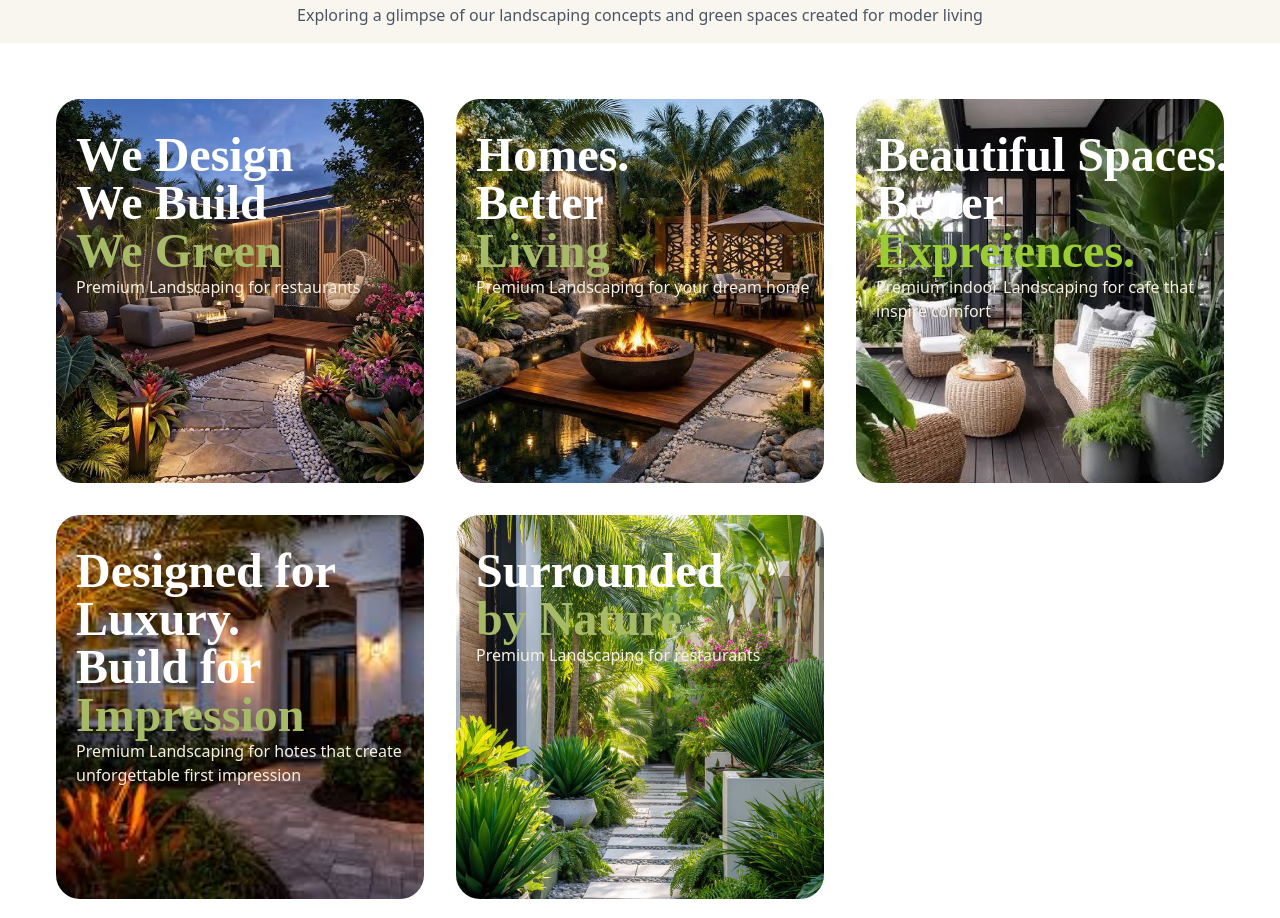
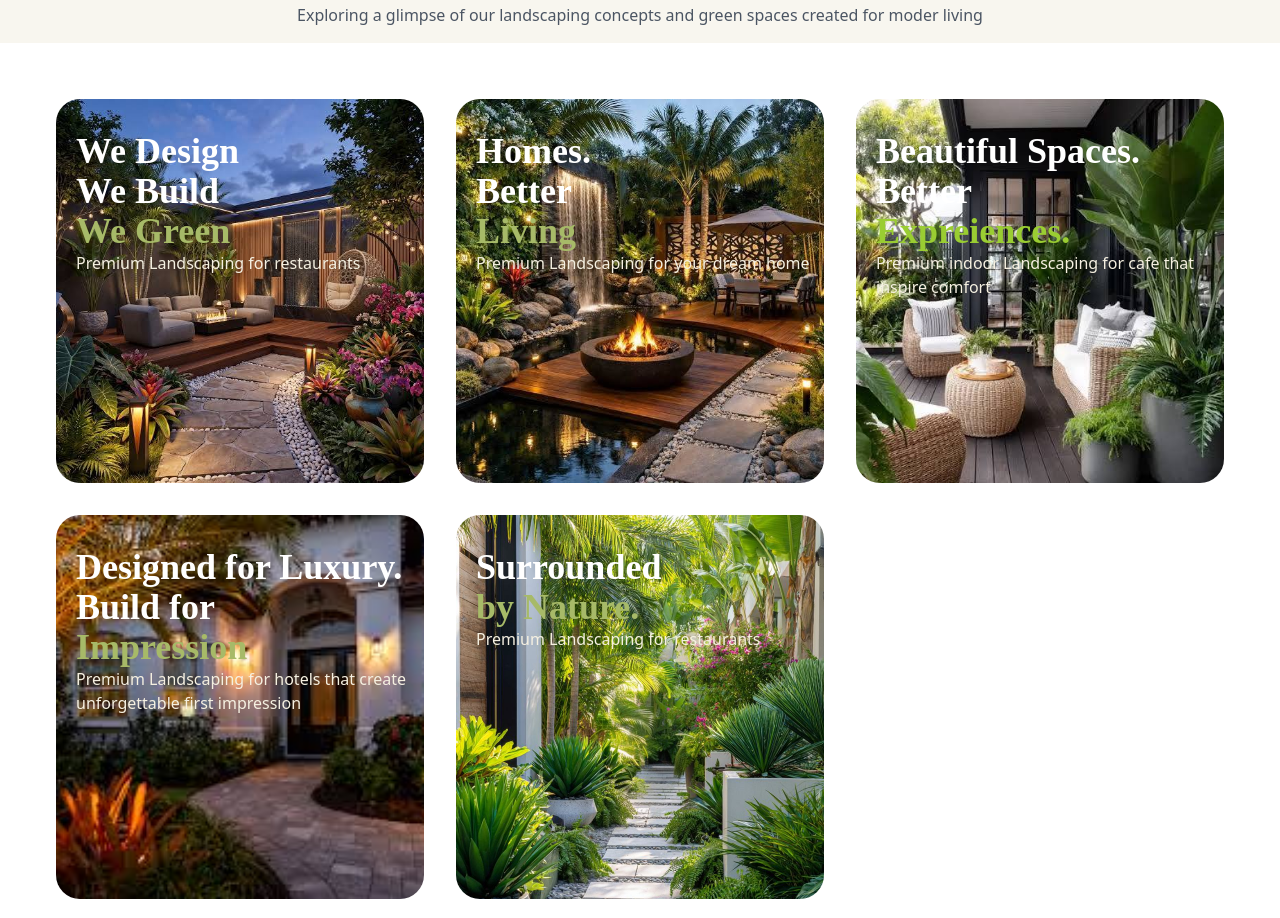
Before and after one commit to Keerthika546/greenden, a plain HTML site: page about.html in a window 1280 px wide. Shown: the part 1349-2267 px from the top of the page. Drawn offline with nearby package versions, Linux system fonts and the light colour scheme.

Commit message:
updated about page

```diff
--- a/about.html
+++ b/about.html
@@ -145,10 +145,10 @@
                 <div class="relative p-4">
                     <img src="./images/a1.jpg" class="w-full h-64 md:h-96 object-cover rounded-3xl">
                     <div class="absolute top-12 left-5 text-white ml-4">
-                        <h1 style="font-family: 'EB Garamond', serif; font-size: 48px;"
-                            class="text-xl md:text-5xl font-bold text-white leading-tight">We Design <br>We Build</h1>
-                        <h1 style="font-family: 'EB Garamond', serif; font-size: 48px; color: #a7ba68;"
-                            class="font-bold text-4xl md:text-6xl">We Green</h1>
+                        <h1 style="font-family: 'EB Garamond', serif;"
+                            class="font-['EB_Garamond'] text-2xl md:text-4xl font-bold text-white leading-tight">We Design <br>We Build</h1>
+                        <h1 style="font-family: 'EB Garamond', serif; color: #a7ba68;"
+                            class="font-['EB_Garamond'] font-bold text-2xl md:text-4xl">We Green</h1>
                         <p style="color: #F5F0E1;">Premium Landscaping for restaurants</p>
                     </div>
                 </div>
@@ -156,10 +156,10 @@
                     <div class="relative p-4">
                         <img src="./images/a2.jpg" class="w-full h-64 md:h-96 object-cover rounded-3xl">
                         <div class="absolute top-12 left-5 text-white ml-4">
-                            <h1 style="font-family: 'EB Garamond', serif; font-size: 48px;"
-                                class="text-xl md:text-5xl font-bold text-white leading-tight">Homes.<br>Better</h1>
-                            <h1 style="font-family: 'EB Garamond', serif; font-size: 48px; color: #a7ba68;"
-                                class="font-bold text-4xl md:text-6xl">Living</h1>
+                            <h1 style="font-family: 'EB Garamond', serif;"
+                                class="font-['EB_Garamond'] text-2xl md:text-4xl font-bold text-white leading-tight">Homes.<br>Better</h1>
+                            <h1 style="font-family: 'EB Garamond', serif; color: #a7ba68;"
+                                class="font-['EB_Garamond'] font-bold text-2xl md:text-4xl">Living</h1>
                             <p style="color: #F5F0E1;">Premium Landscaping for your dream home</p>
                         </div>
                     </div>
@@ -168,10 +168,10 @@
                     <div class="relative p-4">
                         <img src="./images/a3.jpg" class="w-full h-64 md:h-96 object-cover rounded-3xl">
                         <div class="absolute top-12 left-5 text-white ml-4">
-                            <h1 style="font-family: 'EB Garamond', serif; font-size: 48px;"
-                                class="text-xl md:text-5xl font-bold text-white leading-tight">Beautiful Spaces.<br>Better</h1>
-                            <h1 style="font-family: 'EB Garamond', serif; font-size: 48px; color: yellowgreen;"
-                                class="font-bold text-4xl md:text-6xl">Expreiences.</h1>
+                            <h1 style="font-family: 'EB Garamond', serif;"
+                                class="font-['EB_Garamond'] text-2xl md:text-4xl font-bold text-white leading-tight">Beautiful Spaces.<br>Better</h1>
+                            <h1 style="font-family: 'EB Garamond', serif; color: yellowgreen;"
+                                class="font-['EB_Garamond'] font-bold text-2xl md:text-4xl">Expreiences.</h1>
                             <p style="color: #F5F0E1;">Premium indoor Landscaping for cafe that inspire comfort</p>
                         </div>
                     </div>
@@ -180,11 +180,11 @@
                     <div class="relative p-4">
                         <img src="./images/a7.jpg" class="w-full h-64 md:h-96 object-cover rounded-3xl">
                         <div class="absolute top-12 left-5 text-white ml-4">
-                            <h1 style="font-family: 'EB Garamond', serif; font-size: 48px;"
-                                class="text-xl md:text-5xl font-bold text-white leading-tight">Designed for Luxury.<br>Build for</h1>
-                            <h1 style="font-family: 'EB Garamond', serif; font-size: 48px; color: #a7ba68;"
-                                class="font-bold text-4xl md:text-6xl">Impression</h1>
-                            <p style="color: #F5F0E1;">Premium Landscaping for hotes that create unforgettable first impression</p>
+                            <h1 style="font-family: 'EB Garamond', serif;"
+                                class="font-['EB_Garamond'] text-2xl md:text-4xl font-bold text-white leading-tight">Designed for Luxury.<br>Build for</h1>
+                            <h1 style="font-family: 'EB Garamond', serif; color: #a7ba68;"
+                                class="font-['EB_Garamond'] font-bold text-2xl md:text-4xl">Impression</h1>
+                            <p style="color: #F5F0E1;">Premium Landscaping for hotels that create unforgettable first impression</p>
                         </div>
                     </div>
                 </div>
@@ -192,10 +192,10 @@
                     <div class="relative p-4">
                         <img src="./images/about_title.jpg" class="w-full h-64 md:h-96 object-cover rounded-3xl">
                         <div class="absolute top-12 left-5 text-white ml-4">
-                            <h1 style="font-family: 'EB Garamond', serif; font-size: 48px;"
-                                class="text-xl md:text-5xl font-bold text-white leading-tight">Surrounded</h1>
-                            <h1 style="font-family: 'EB Garamond', serif; font-size: 48px; color: #a7ba68;"
-                                class="font-bold text-4xl md:text-6xl">by Nature.</h1>
+                            <h1 style="font-family: 'EB Garamond', serif;"
+                                class="font-['EB_Garamond'] text-2xl md:text-4xl font-bold text-white leading-tight">Surrounded</h1>
+                            <h1 style="font-family: 'EB Garamond', serif; color: #a7ba68;"
+                                class="font-['EB_Garamond'] font-bold text-2xl md:text-4xl">by Nature.</h1>
                             <p style="color: #F5F0E1;">Premium Landscaping for restaurants</p>
                         </div>
                     </div>
@@ -204,8 +204,8 @@
         </div>
         <div Style="background-color: #153a22;" class="p-5 text-center">
             <p style="color: #a7ba68;">LET'S BUILD SOMETHING GREEN</p>
-            <h1 style="font-family: 'EB Garamond', serif; font-size: 48px;"
-            class="text-xl md:text-5xl font-bold text-white leading-tight mt-5">Ready to Tranform</h1>
+            <h1 style="font-family: 'EB Garamond', serif;"
+            class="font-['EB_Garamond'] text-xl md:text-5xl font-bold text-white leading-tight mt-5">Ready to Tranform</h1>
             <h1 style="font-family: 'EB Garamond', serif; font-size: 48px; color: #a7ba68;"
             class="font-bold text-4xl md:text-6xl">your space?</h1>
             <p class="mt-5 text-white mb-2">Tell us about your project and let us create a beautiful landscape designed around your space</p>
```
